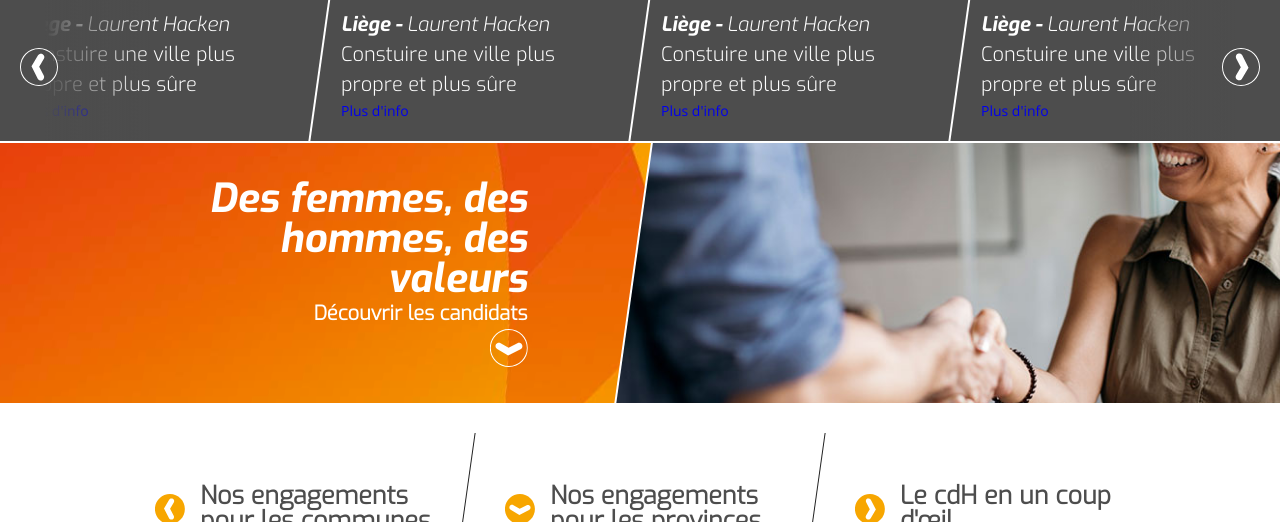
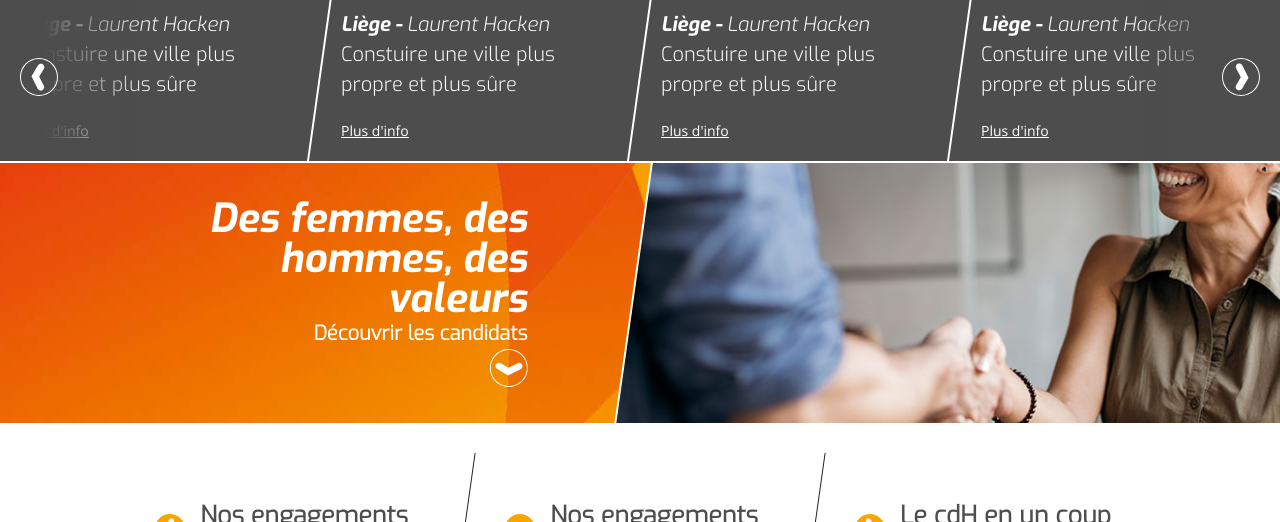
Before and after one commit to Gwouten/orange, a website: page index.html in a window 1280 px wide. Shown: the part 578-1100 px from the top of the page. Drawn offline with nearby package versions, Linux system fonts and the light colour scheme.

Commit message:
Added link in slides of carousel.

```diff
--- a/scss/components/_carousel.scss
+++ b/scss/components/_carousel.scss
@@ -75,5 +75,11 @@
   &__text {
     font-family: $font-nav;
     font-size: 2rem;
+    margin-bottom: 2rem;
+  }
+
+  &__link {
+    color: currentColor;
+    text-decoration: underline;
   }
 }
```
Also changed, not shown: css/styles.css.
